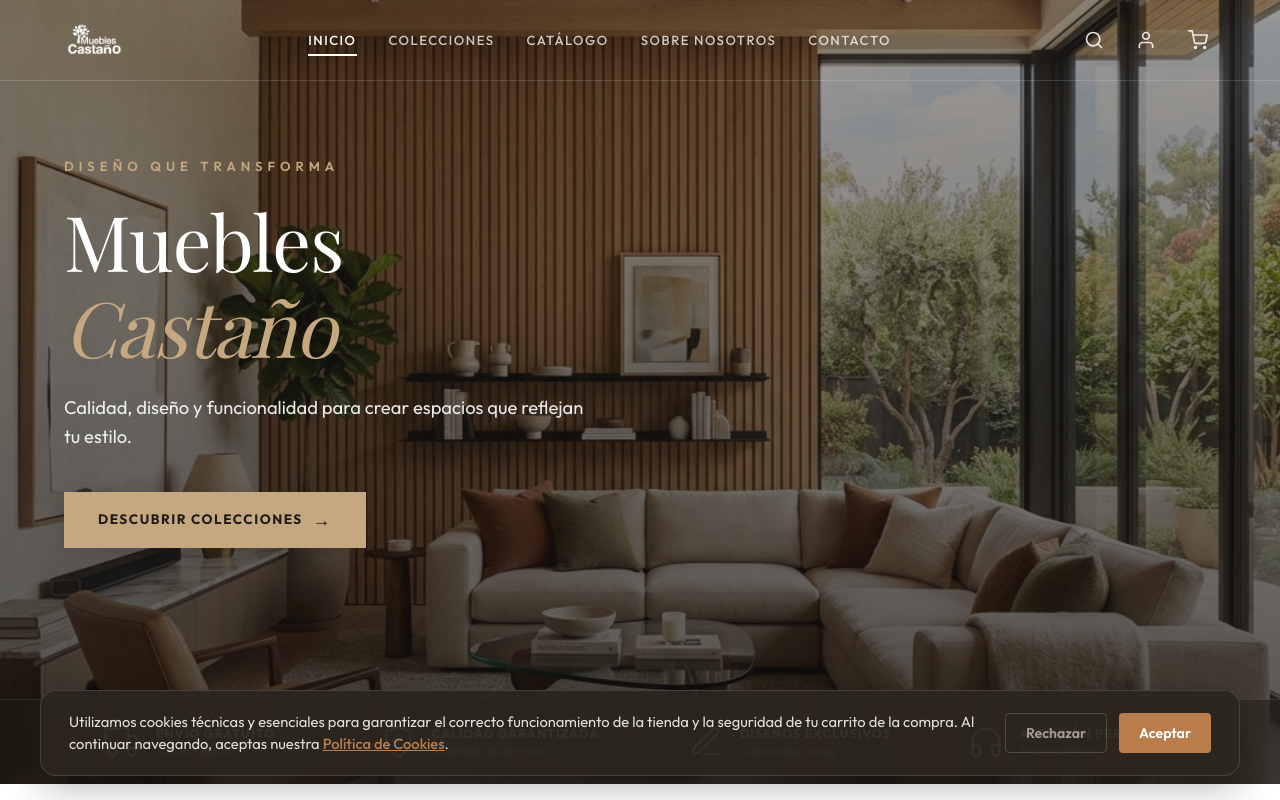
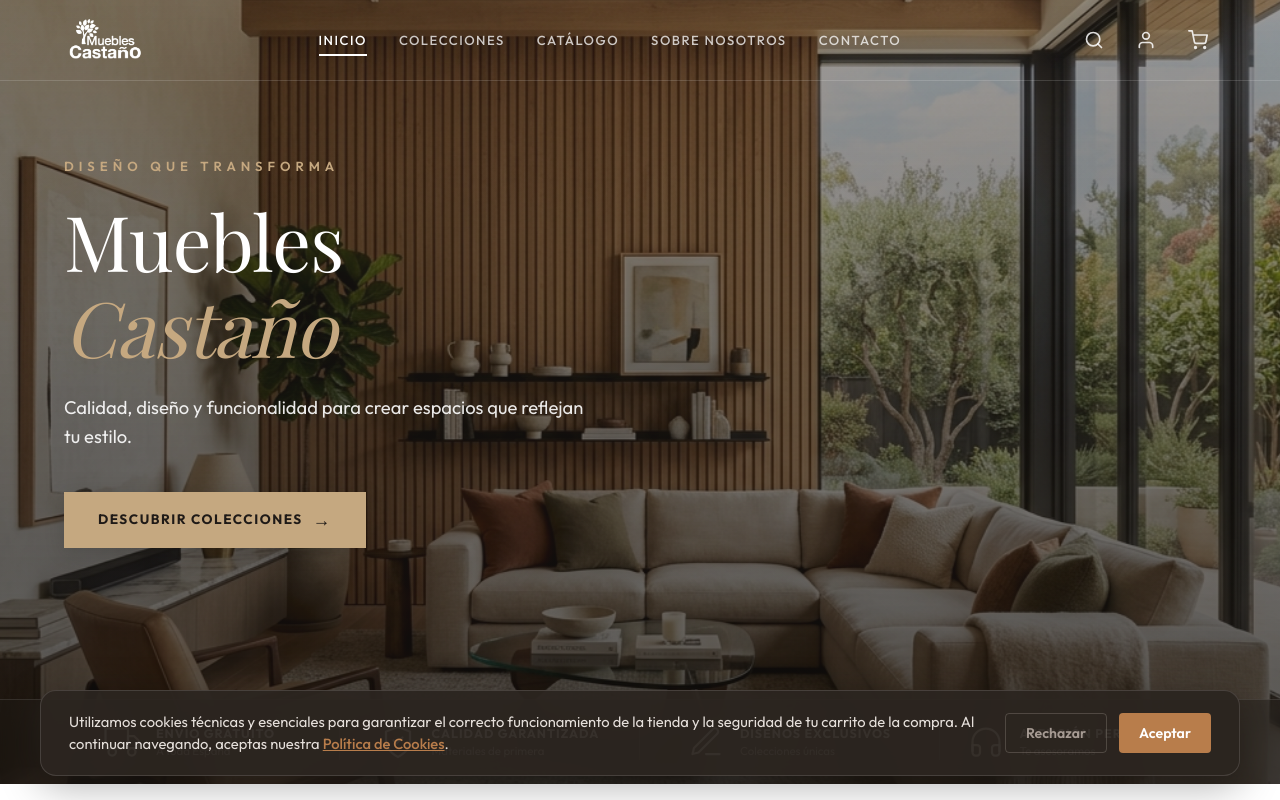
Before and after one commit to yesas12345678-cmd/mueblescasta-o, a Next.js app: page / in a window 1280 px wide. Built offline with nearby package versions, Linux system fonts and the light colour scheme; a web font is replaced by a local one.

Commit message:
style: hacer logo mas grande, claro y centrado en la cabecera

```diff
--- a/src/components/Header.jsx
+++ b/src/components/Header.jsx
@@ -38,8 +38,8 @@ export default function Header() {
           <Image
             src="/images/logo.png"
             alt="Logo Muebles Castaño"
-            width={140}
-            height={46}
+            width={165}
+            height={54}
             className="header-logo-image"
             priority
           />
--- a/src/styles/components.css
+++ b/src/styles/components.css
@@ -42,7 +42,7 @@
 .header-logo-image {
   object-fit: contain;
   width: auto;
-  height: 40px;
+  height: 54px; /* Aumentado de 40px a 54px para que sea más grande y claro */
   filter: brightness(0) invert(1); /* Hacemos el logo blanco para contrastar con el fondo oscuro y transparente */
   transition: var(--transition);
 }
```
